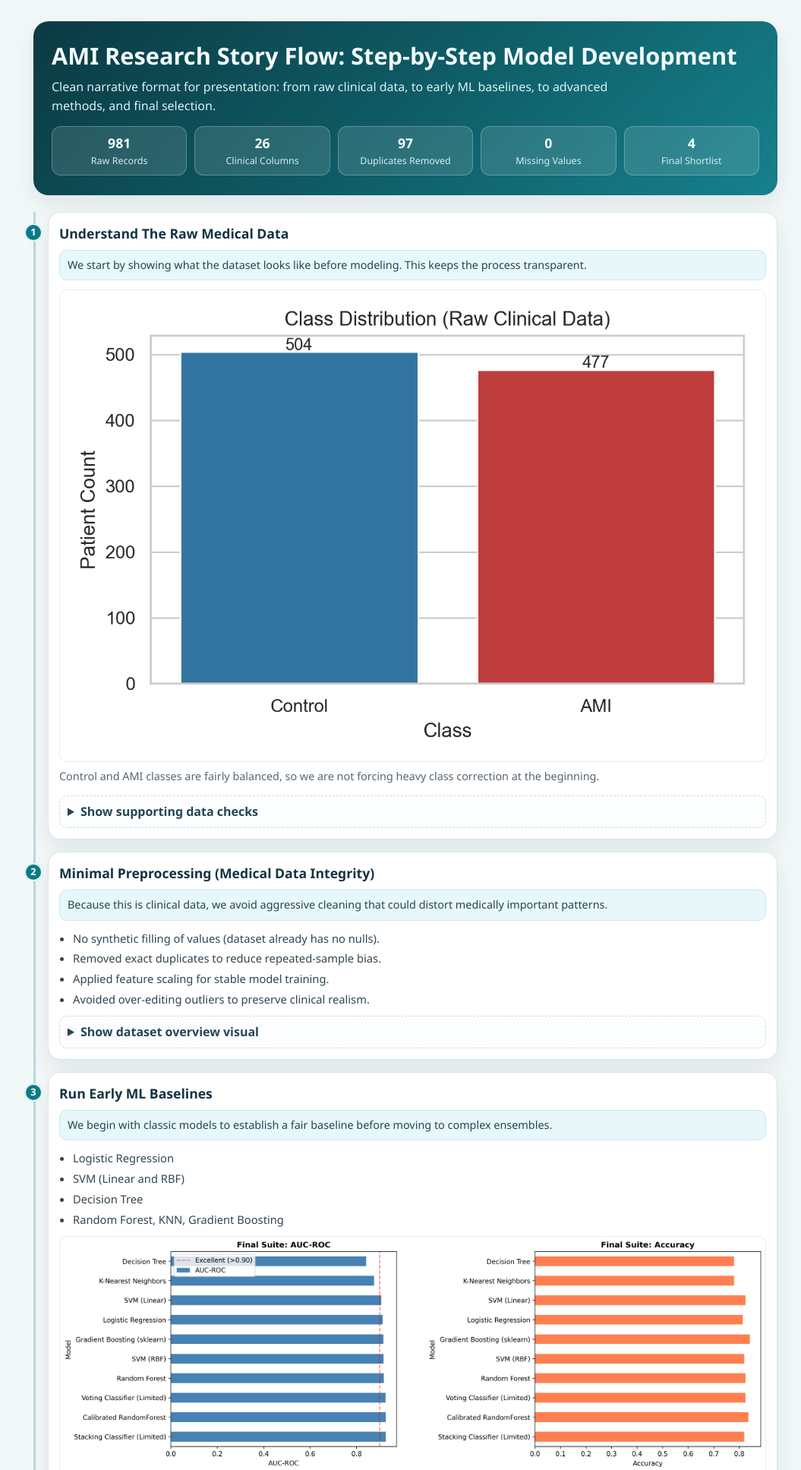
After one commit to avyuktgiri/ami-clinical-records-system, a Flask app: page /research-work in a window 1280 px wide. The commit adds this page. Shown: the top 1935 px of the page at 76% size, without its empty margins (106-1161 px from the left). Run offline with Flask 3, Linux system fonts and the light colour scheme.

Commit message:
Add standalone AMI research flow page with visuals

```diff
--- a/app.py
+++ b/app.py
@@ -133,6 +133,11 @@ def validate_patient_payload(payload):
 @app.route("/")
 def index():
     return render_template("index.html")
+
+
+@app.route("/research-work")
+def research_work():
+    return render_template("research.html")
 
 
 @app.route("/api/hospitals", methods=["GET"])
--- a/templates/index.html
+++ b/templates/index.html
@@ -504,6 +504,7 @@
                         <span class="metric-chip">Bootstrap 5 Interface</span>
                         <span class="metric-chip">Flask + MySQL Backend</span>
                         <span class="metric-chip">100 Seeded Patients</span>
+                        <a class="btn btn-outline-light rounded-pill px-3 py-2 fw-semibold" href="{{ url_for('research_work') }}">View Research Work Flow</a>
                     </div>
                 </div>
                 <div class="col-lg-4">
--- /dev/null
+++ b/templates/research.html
@@ -0,0 +1,375 @@
+<!DOCTYPE html>
+<html lang="en">
+<head>
+  <meta charset="UTF-8" />
+  <meta name="viewport" content="width=device-width, initial-scale=1.0" />
+  <title>AMI Research Flow Report</title>
+  <style>
+    :root {
+      --bg: #f2f7f8;
+      --card: #ffffff;
+      --ink: #13252f;
+      --muted: #566672;
+      --line: #d7e3e7;
+      --accent: #0b7b86;
+      --accent-soft: #e8f7fa;
+      --shadow: 0 12px 28px rgba(13, 38, 50, 0.08);
+    }
+
+    * { box-sizing: border-box; }
+
+    body {
+      margin: 0;
+      font-family: "Avenir Next", "Segoe UI", "Helvetica Neue", sans-serif;
+      color: var(--ink);
+      background:
+        radial-gradient(1000px 450px at -10% -10%, #d9f2ef 0%, transparent 50%),
+        var(--bg);
+      line-height: 1.55;
+    }
+
+    .wrap {
+      width: min(980px, 92vw);
+      margin: 0 auto;
+      padding: 28px 0 64px;
+    }
+
+    .hero {
+      background: linear-gradient(135deg, #0b3a43, #0f5f69 55%, #16818d);
+      color: #f2fbfd;
+      border-radius: 20px;
+      padding: 26px 24px;
+      box-shadow: var(--shadow);
+    }
+
+    .hero h1 {
+      margin: 0 0 10px;
+      font-size: clamp(1.4rem, 2.4vw, 2rem);
+      line-height: 1.25;
+    }
+
+    .hero p {
+      margin: 0;
+      color: #d8f2f6;
+      max-width: 780px;
+    }
+
+    .quick {
+      margin-top: 14px;
+      display: grid;
+      grid-template-columns: repeat(5, minmax(0, 1fr));
+      gap: 10px;
+    }
+
+    .chip {
+      background: rgba(255,255,255,0.12);
+      border: 1px solid rgba(255,255,255,0.25);
+      border-radius: 12px;
+      padding: 8px;
+      text-align: center;
+    }
+
+    .chip .n { font-size: 1.1rem; font-weight: 700; }
+    .chip .l { font-size: 0.78rem; color: #d5edf1; }
+
+    .flow {
+      margin-top: 22px;
+      border-left: 3px solid #b9d8de;
+      padding-left: 16px;
+      display: grid;
+      gap: 16px;
+    }
+
+    .step {
+      background: var(--card);
+      border: 1px solid var(--line);
+      border-radius: 16px;
+      padding: 14px;
+      box-shadow: var(--shadow);
+      position: relative;
+    }
+
+    .num {
+      position: absolute;
+      left: -32px;
+      top: 14px;
+      width: 24px;
+      height: 24px;
+      border-radius: 50%;
+      background: var(--accent);
+      color: #fff;
+      font-size: 0.8rem;
+      font-weight: 700;
+      display: grid;
+      place-items: center;
+      border: 2px solid #dff1f5;
+    }
+
+    h2 {
+      margin: 0 0 8px;
+      font-size: 1.1rem;
+      color: #123441;
+    }
+
+    .why {
+      margin: 8px 0 12px;
+      background: var(--accent-soft);
+      border: 1px solid #c8e8ee;
+      border-radius: 10px;
+      padding: 8px 10px;
+      font-size: 0.9rem;
+      color: #224652;
+    }
+
+    .imgbox {
+      border-radius: 10px;
+      overflow: hidden;
+      border: 1px solid #e5edf0;
+      background: #f8fbfc;
+    }
+
+    .imgbox img {
+      width: 100%;
+      display: block;
+    }
+
+    .explain {
+      margin-top: 8px;
+      font-size: 0.9rem;
+      color: var(--muted);
+    }
+
+    .list {
+      margin: 8px 0 0 18px;
+      padding: 0;
+      color: #304551;
+      font-size: 0.92rem;
+    }
+
+    .list li { margin: 4px 0; }
+
+    details {
+      margin-top: 10px;
+      border: 1px dashed #c9dce1;
+      border-radius: 10px;
+      padding: 8px 10px;
+      background: #fbfdfe;
+    }
+
+    summary {
+      cursor: pointer;
+      font-weight: 600;
+      color: #234653;
+    }
+
+    .support-grid {
+      margin-top: 10px;
+      display: grid;
+      grid-template-columns: 1fr 1fr;
+      gap: 10px;
+    }
+
+    .mini {
+      border: 1px solid #e2ecef;
+      border-radius: 10px;
+      background: #fff;
+      padding: 8px;
+    }
+
+    .mini h3 {
+      margin: 0 0 6px;
+      font-size: 0.86rem;
+      color: #203d48;
+    }
+
+    .mini img {
+      width: 100%;
+      border-radius: 8px;
+      border: 1px solid #e8eff2;
+      display: block;
+    }
+
+    table {
+      width: 100%;
+      border-collapse: collapse;
+      font-size: 0.9rem;
+      border: 1px solid #dce8ec;
+      border-radius: 10px;
+      overflow: hidden;
+      margin-top: 8px;
+    }
+
+    th, td {
+      padding: 8px 10px;
+      border-bottom: 1px solid #e6f0f3;
+      text-align: left;
+    }
+
+    th {
+      background: #eef7f9;
+      color: #19404d;
+    }
+
+    .footer {
+      margin-top: 16px;
+      text-align: center;
+      color: #657782;
+      font-size: 0.86rem;
+    }
+
+    @media (max-width: 920px) {
+      .quick { grid-template-columns: repeat(3, minmax(0, 1fr)); }
+      .support-grid { grid-template-columns: 1fr; }
+    }
+
+    @media (max-width: 620px) {
+      .quick { grid-template-columns: repeat(2, minmax(0, 1fr)); }
+      .flow { padding-left: 12px; }
+      .num { left: -28px; }
+    }
+  </style>
+</head>
+<body>
+  <div class="wrap">
+    <section class="hero">
+      <h1>AMI Research Story Flow: Step-by-Step Model Development</h1>
+      <p>Clean narrative format for presentation: from raw clinical data, to early ML baselines, to advanced methods, and final selection.</p>
+      <div class="quick">
+        <div class="chip"><div class="n">981</div><div class="l">Raw Records</div></div>
+        <div class="chip"><div class="n">26</div><div class="l">Clinical Columns</div></div>
+        <div class="chip"><div class="n">97</div><div class="l">Duplicates Removed</div></div>
+        <div class="chip"><div class="n">0</div><div class="l">Missing Values</div></div>
+        <div class="chip"><div class="n">4</div><div class="l">Final Shortlist</div></div>
+      </div>
+    </section>
+
+    <section class="flow">
+      <article class="step">
+        <div class="num">1</div>
+        <h2>Understand The Raw Medical Data</h2>
+        <div class="why">We start by showing what the dataset looks like before modeling. This keeps the process transparent.</div>
+        <div class="imgbox"><img src="{{ url_for('static', filename='research_assets/class_distribution.png') }}" alt="Class distribution" /></div>
+        <p class="explain">Control and AMI classes are fairly balanced, so we are not forcing heavy class correction at the beginning.</p>
+        <details>
+          <summary>Show supporting data checks</summary>
+          <div class="support-grid">
+            <div class="mini">
+              <h3>Missing Value Audit</h3>
+              <img src="{{ url_for('static', filename='research_assets/missing_values.png') }}" alt="Missing values" />
+            </div>
+            <div class="mini">
+              <h3>Duplicate Row Audit</h3>
+              <img src="{{ url_for('static', filename='research_assets/duplicate_rows.png') }}" alt="Duplicate rows" />
+            </div>
+          </div>
+        </details>
+      </article>
+
+      <article class="step">
+        <div class="num">2</div>
+        <h2>Minimal Preprocessing (Medical Data Integrity)</h2>
+        <div class="why">Because this is clinical data, we avoid aggressive cleaning that could distort medically important patterns.</div>
+        <ul class="list">
+          <li>No synthetic filling of values (dataset already has no nulls).</li>
+          <li>Removed exact duplicates to reduce repeated-sample bias.</li>
+          <li>Applied feature scaling for stable model training.</li>
+          <li>Avoided over-editing outliers to preserve clinical realism.</li>
+        </ul>
+        <details>
+          <summary>Show dataset overview visual</summary>
+          <div class="mini" style="margin-top:10px;">
+            <h3>Dataset Overview</h3>
+            <img src="{{ url_for('static', filename='research_assets/dataset_overview.png') }}" alt="Dataset overview" />
+          </div>
+        </details>
+      </article>
+
+      <article class="step">
+        <div class="num">3</div>
+        <h2>Run Early ML Baselines</h2>
+        <div class="why">We begin with classic models to establish a fair baseline before moving to complex ensembles.</div>
+        <ul class="list">
+          <li>Logistic Regression</li>
+          <li>SVM (Linear and RBF)</li>
+          <li>Decision Tree</li>
+          <li>Random Forest, KNN, Gradient Boosting</li>
+        </ul>
+        <div class="imgbox" style="margin-top:10px;"><img src="{{ url_for('static', filename='research_assets/final_comparison.png') }}" alt="Comparison chart" /></div>
+        <p class="explain">This chart summarizes early and later models on AUC, Accuracy, F1, and sensitivity/specificity balance.</p>
+      </article>
+
+      <article class="step">
+        <div class="num">4</div>
+        <h2>Add Advanced Methods And Compare</h2>
+        <div class="why">After baseline results, we test stronger ensemble and calibration strategies to improve clinical discrimination.</div>
+        <div class="imgbox"><img src="{{ url_for('static', filename='research_assets/baseline_vs_advanced_auc.png') }}" alt="Baseline vs advanced AUC" /></div>
+        <p class="explain">Advanced methods are consistently near the top of AUC-ROC scores.</p>
+        <details>
+          <summary>Show metric details for shortlisted models</summary>
+          <div class="support-grid">
+            <div class="mini">
+              <h3>Top Models Metric Profile</h3>
+              <img src="{{ url_for('static', filename='research_assets/top3_metric_profile.png') }}" alt="Top model metrics" />
+            </div>
+            <div class="mini">
+              <h3>All-Model Metric Heatmap</h3>
+              <img src="{{ url_for('static', filename='research_assets/model_metrics_heatmap.png') }}" alt="Metric heatmap" />
+            </div>
+          </div>
+        </details>
+      </article>
+
+      <article class="step">
+        <div class="num">5</div>
+        <h2>Error Analysis: Confusion Matrices + ROC</h2>
+        <div class="why">In medical settings, we inspect false negatives closely, not just overall accuracy.</div>
+        <div class="imgbox"><img src="{{ url_for('static', filename='research_assets/roc_baseline_vs_top.png') }}" alt="ROC curves" /></div>
+        <p class="explain">Top models stay closer to the ideal top-left ROC region, indicating better AMI discrimination.</p>
+        <details>
+          <summary>Show confusion matrices</summary>
+          <div class="support-grid">
+            <div class="mini">
+              <h3>Logistic Regression (Baseline)</h3>
+              <img src="{{ url_for('static', filename='research_assets/cm_logistic_regression.png') }}" alt="CM Logistic" />
+            </div>
+            <div class="mini">
+              <h3>Stacking Classifier</h3>
+              <img src="{{ url_for('static', filename='research_assets/cm_stacking_classifier_limited.png') }}" alt="CM Stacking" />
+            </div>
+            <div class="mini">
+              <h3>Calibrated RandomForest</h3>
+              <img src="{{ url_for('static', filename='research_assets/cm_calibrated_randomforest.png') }}" alt="CM Calibrated RF" />
+            </div>
+            <div class="mini">
+              <h3>NG Boost (4th Requested)</h3>
+              <img src="{{ url_for('static', filename='research_assets/cm_ng_boost.png') }}" alt="CM NG Boost" />
+            </div>
+          </div>
+        </details>
+      </article>
+
+      <article class="step">
+        <div class="num">6</div>
+        <h2>Final Selection For Presentation</h2>
+        <div class="why">Top 3 selected by performance balance, and NG Boost added as 4th model per instructor request.</div>
+        <table>
+          <thead>
+            <tr>
+              <th>Rank</th><th>Model</th><th>AUC-ROC</th><th>Accuracy</th><th>Sensitivity</th><th>Specificity</th><th>F1</th>
+            </tr>
+          </thead>
+          <tbody>
+            <tr><td>1</td><td>Stacking Classifier (Limited)</td><td>0.9260</td><td>0.8192</td><td>0.8256</td><td>0.8132</td><td>0.8161</td></tr>
+            <tr><td>2</td><td>Calibrated RandomForest</td><td>0.9260</td><td>0.8362</td><td>0.8256</td><td>0.8462</td><td>0.8304</td></tr>
+            <tr><td>3</td><td>Voting Classifier (Limited)</td><td>0.9254</td><td>0.8249</td><td>0.8372</td><td>0.8132</td><td>0.8229</td></tr>
+            <tr><td>4</td><td>NG Boost (Gradient Boosting)</td><td>0.9153</td><td>0.8418</td><td>0.8488</td><td>0.8352</td><td>0.8391</td></tr>
+          </tbody>
+        </table>
+        <p class="explain">Narrative takeaway: this is a staged, explainable pipeline from baseline benchmarking to clinically informed model shortlist.</p>
+      </article>
+    </section>
+
+    <p class="footer">AMI Clinical Records System - Research page</p>
+  </div>
+</body>
+</html>
```
Also changed, not shown: static/research_assets/baseline_vs_advanced_auc.png (added), static/research_assets/class_distribution.png (added), static/research_assets/cm_calibrated_randomforest.png (added), static/research_assets/cm_logistic_regression.png (added), static/research_assets/cm_ng_boost.png (added), static/research_assets/cm_random_forest.png (added), static/research_assets/cm_stacking_classifier_limited.png (added), static/research_assets/cm_voting_classifier_limited.png (added), static/research_assets/dataset_overview.png (added), static/research_assets/duplicate_rows.png (added), static/research_assets/final_comparison.png (added), static/research_assets/missing_values.png (added), static/research_assets/model_metrics_heatmap.png (added), static/research_assets/roc_baseline_vs_top.png (added), 1 more files.
